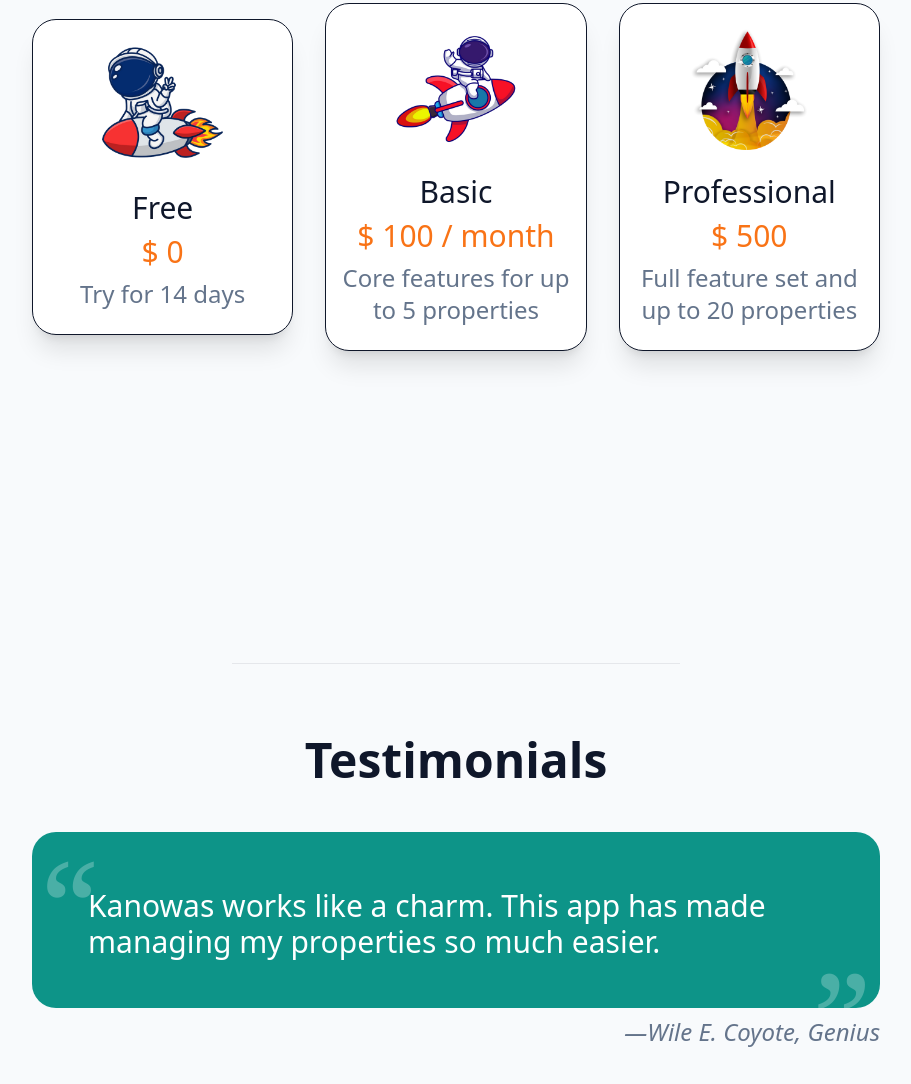
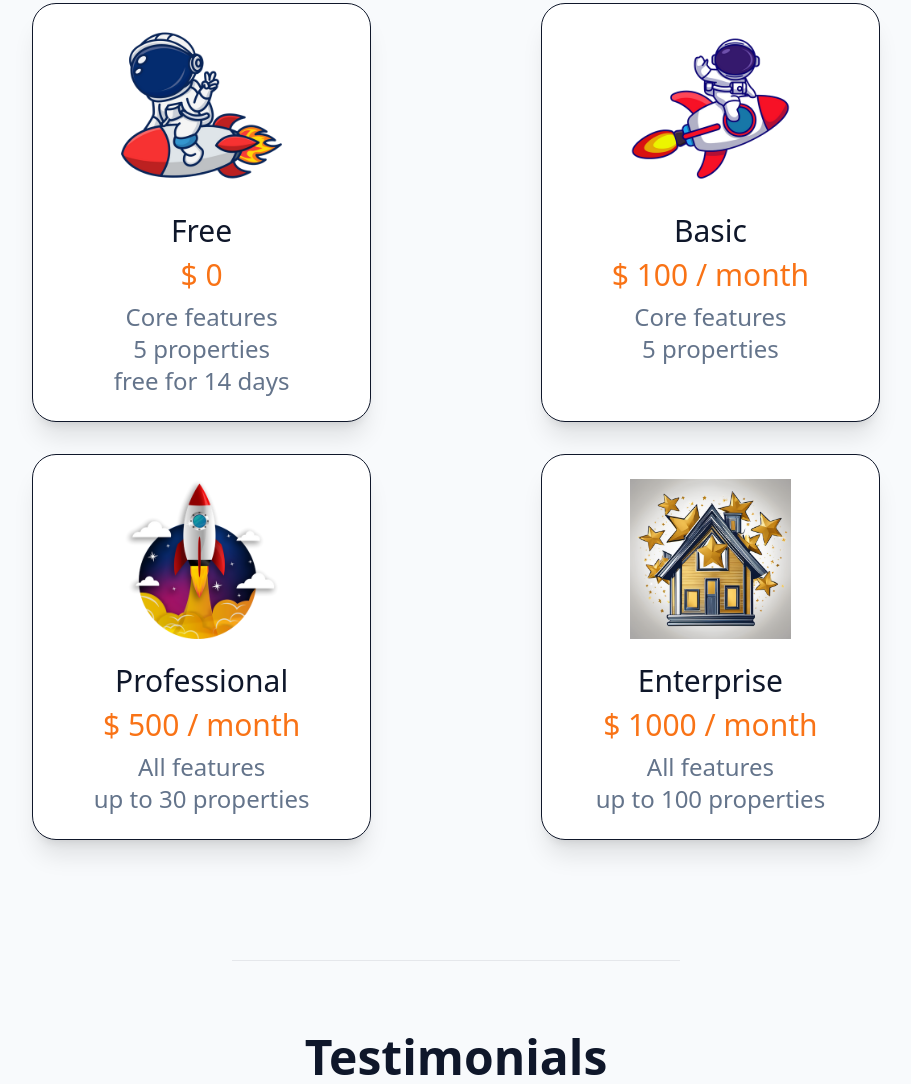
Before and after one commit to kristianmandrup/Acme-Rockets, a website: page build/index.html in a window 1280 px wide. Shown: the part 1262-2346 px from the top of the page, without its empty margins (184-1095 px from the left). Drawn offline with Linux system fonts and the light colour scheme.

Commit message:
Better images

```diff
--- a/build/index.html
+++ b/build/index.html
@@ -95,7 +95,11 @@
             We delivers all the features you need for efficient operations
           </p>
         </article>
-        <img class="w-1/2" src="./img/property-logo.svg" alt="Rocket Dab" />
+        <img
+          class="w-1/2 rounded"
+          src="./img/real-estate-agency-property-selling-buying-financial-consulting_335657-3145.jpg"
+          alt="Property Management"
+        />
       </section>
 
       <!-- Main Content -->
@@ -127,7 +131,7 @@
       <hr class="mx-auto w-1/2 bg-black dark:bg-white" />
 
       <section
-        id="rockets"
+        id="prices"
         class="widescreen:section-min-height tallscreen:section-min-height my-12 scroll-mt-20 p-6"
       >
         <h2
@@ -136,10 +140,10 @@
           Price plans
         </h2>
         <ul
-          class="mx-auto my-12 flex list-none flex-col items-center gap-8 sm:flex-row"
+          class="mx-auto my-12 flex flex-wrap justify-center gap-8 sm:justify-between"
         >
           <li
-            class="flex w-2/3 flex-col items-center rounded-3xl border border-solid border-slate-900 bg-white px-2 py-6 shadow-xl dark:border-gray-100 dark:bg-black sm:w-5/6"
+            class="flex w-full flex-col items-center rounded-3xl border border-solid border-slate-900 bg-white px-2 py-6 shadow-xl dark:border-gray-100 dark:bg-black sm:w-2/5 lg:w-2/5"
           >
             <img src="./img/rocketman.png" alt="Explorer" class="mb-6 w-1/2" />
             <h3 class="text-center text-3xl text-slate-900 dark:text-white">
@@ -153,11 +157,13 @@
             <p
               class="mt-2 text-center text-2xl text-slate-500 dark:text-slate-400"
             >
-              Try for 14 days
+              Core features <br />
+              5 properties <br />
+              free for 14 days
             </p>
           </li>
           <li
-            class="flex w-2/3 flex-col items-center rounded-3xl border border-solid border-slate-900 bg-white px-2 py-6 shadow-xl dark:border-gray-100 dark:bg-black sm:w-5/6"
+            class="flex w-full flex-col items-center rounded-3xl border border-solid border-slate-900 bg-white px-2 py-6 shadow-xl dark:border-gray-100 dark:bg-black sm:w-2/5 lg:w-2/5"
           >
             <img
               src="./img/rocketride.png"
@@ -175,11 +181,12 @@
             <p
               class="mt-2 text-center text-2xl text-slate-500 dark:text-slate-400"
             >
-              Core features for up to 5 properties
+              Core features <br />
+              5 properties <br />
             </p>
           </li>
           <li
-            class="flex w-2/3 flex-col items-center rounded-3xl border border-solid border-slate-900 bg-white px-2 py-6 shadow-xl dark:border-gray-100 dark:bg-black sm:w-5/6"
+            class="flex w-full flex-col items-center rounded-3xl border border-solid border-slate-900 bg-white px-2 py-6 shadow-xl dark:border-gray-100 dark:bg-black sm:w-2/5 lg:w-2/5"
           >
             <img
               src="./img/rocketlaunch.png"
@@ -192,12 +199,36 @@
             <p
               class="mt-2 hidden text-center text-3xl text-orange-500 dark:text-orange-400 sm:block"
             >
-              $ 500
+              $ 500 / month
             </p>
             <p
               class="mt-2 text-center text-2xl text-slate-500 dark:text-slate-400"
             >
-              Full feature set and up to 20 properties
+              All features <br />
+              up to 30 properties
+            </p>
+          </li>
+          <li
+            class="flex w-full flex-col items-center rounded-3xl border border-solid border-slate-900 bg-white px-2 py-6 shadow-xl dark:border-gray-100 dark:bg-black sm:w-2/5 lg:w-2/5"
+          >
+            <img
+              src="./img/golden-stars.png"
+              alt="Infinity"
+              class="mb-6 w-1/2"
+            />
+            <h3 class="text-center text-3xl text-slate-900 dark:text-white">
+              Enterprise
+            </h3>
+            <p
+              class="mt-2 hidden text-center text-3xl text-orange-500 dark:text-orange-400 sm:block"
+            >
+              $ 1000 / month
+            </p>
+            <p
+              class="mt-2 text-center text-2xl text-slate-500 dark:text-slate-400"
+            >
+              All features <br />
+              up to 100 properties
             </p>
           </li>
         </ul>
```
Also changed, not shown: build/css/style.css, build/img/golden-stars.png (added), build/img/real-estate-agency-property-selling-buying-financial-consulting_335657-3145.jpg (added).
